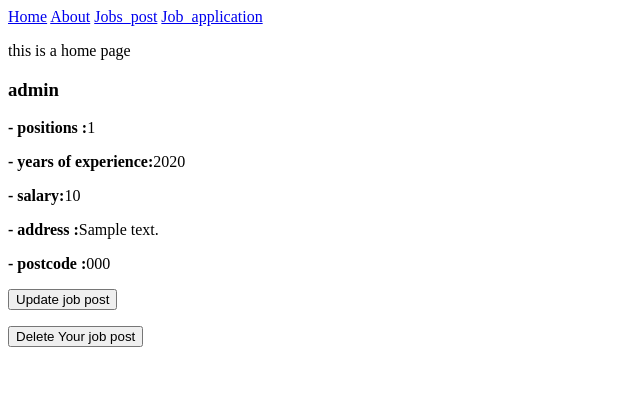
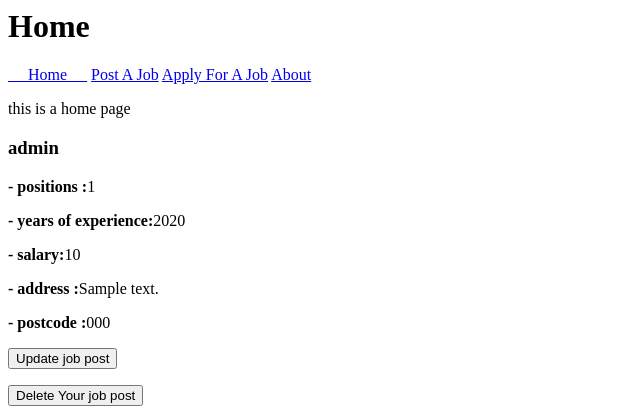
Before and after one commit to JasonSinclair95/recruitment_app, a Flask app: page / in a window 1280 px wide. Shown: the top 420 px of the page, without its empty margins (0-640 px from the left). Run offline with Flask 2, Linux system fonts and the light colour scheme; tables that the repository leaves empty hold one stand-in row (values such as "Sample post").

Commit message:
html tags

```diff
--- a/application/templates/layout.html
+++ b/application/templates/layout.html
@@ -1,10 +1,11 @@
 <html>
+	<head><h1>{{ title }}</h1></head>
 	<body>
 	<div class=navbar>
-		<a href="{{ url_for('home') }}">Home</a>
-        <a href="{{ url_for('about') }}">About</a>
-        <a href="{{ url_for('post') }}">Jobs_post</a>
-        <a href="{{ url_for('job_application') }}">Job_application</a>
+		<a href="{{ url_for('home') }}">&emsp; Home &emsp;</a>
+        <a href="{{ url_for('post') }}">Post A Job</a>
+		<a href="{{ url_for('job_application') }}">Apply For A Job</a>
+		<a href="{{ url_for('about') }}">   About   </a>
 	</div>
 	{% block body_content %}{% endblock %}
 	</body>
```
Also changed, not shown: 1 other file.
